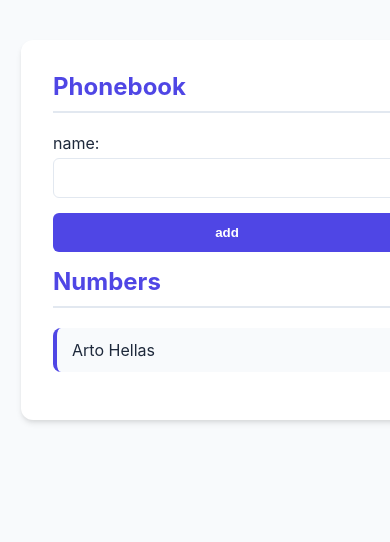
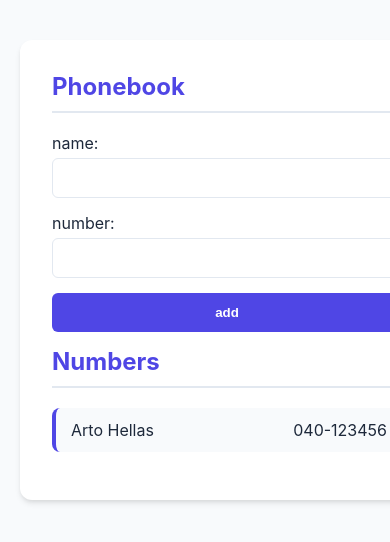
Before and after one commit to jazminadriana/fullstackopen-exercises, a React (Vite) app in the folder part2/phonebook/: page / in a window 390 px wide. Shown: the top 542 px of the page. Built offline with nearby package versions, Linux system fonts and the light colour scheme.

Commit message:
feat: complete exercise 2.8 phonebook step 3

```diff
--- a/part2/phonebook/src/App.css
+++ b/part2/phonebook/src/App.css
@@ -26,7 +26,7 @@ input {
   border-radius: 6px;
   font-size: 1rem;
   transition: border-color 0.2s, box-shadow 0.2s;
-  box-sizing: border-box; /* Fundamental para que el padding no estire el input */
+  box-sizing: border-box;
 }
 
 input:focus {
@@ -52,7 +52,7 @@ button:hover {
 }
 
 ul {
-  list-style: none; /* Adiós viñetas a la izquierda */
+  list-style: none;
   padding: 0;
   margin-top: 20px;
 }
@@ -67,3 +67,9 @@ li {
   align-items: center;
   border-left: 4px solid var(--primary-color);
 }
+
+.phone-number {
+  color: var(--text-muted);
+  font-weight: 500;
+  margin-left: 10px;
+}
--- a/part2/phonebook/src/App.jsx
+++ b/part2/phonebook/src/App.jsx
@@ -3,14 +3,19 @@ import { useState } from 'react'
 
 const App = () => {
   const [persons, setPersons] = useState([
-    { name: 'Arto Hellas' }
+    { name: 'Arto Hellas', number: '040-123456' }
   ])
   const [newName, setNewName] = useState('')
+  const [newNumber, setNewNumber] = useState('')
 
-  // Function to handle the input change for the new name
+  // Functions to handle changes in the input fields for name and number
   const handleNameChange = (event) => {
     setNewName(event.target.value)
   }
+
+  const handleNumberChange = (event) => {
+  setNewNumber(event.target.value)
+}
 
   // Function to handle the form submission for adding a new person
   const addPerson = (event) => {
@@ -27,10 +32,12 @@ const App = () => {
 
     const personObject = {
       name: newName,
+      number: newNumber
     }
 
     setPersons(persons.concat(personObject))
     setNewName('')
+    setNewNumber('')
   }
 
   return (
@@ -41,13 +48,16 @@ const App = () => {
           name: <input value={newName} onChange={handleNameChange} />
         </div>
         <div>
+          number: <input value={newNumber} onChange={handleNumberChange} />
+        </div>
+        <div>
           <button type="submit">add</button>
         </div>
       </form>
       <h2>Numbers</h2>
       <ul>
         {persons.map(person =>
-          <li key={person.name}>{person.name}</li>
+          <li key={person.name}>{person.name} <span>{person.number}</span> </li>
         )}
       </ul>
     </div>
```
